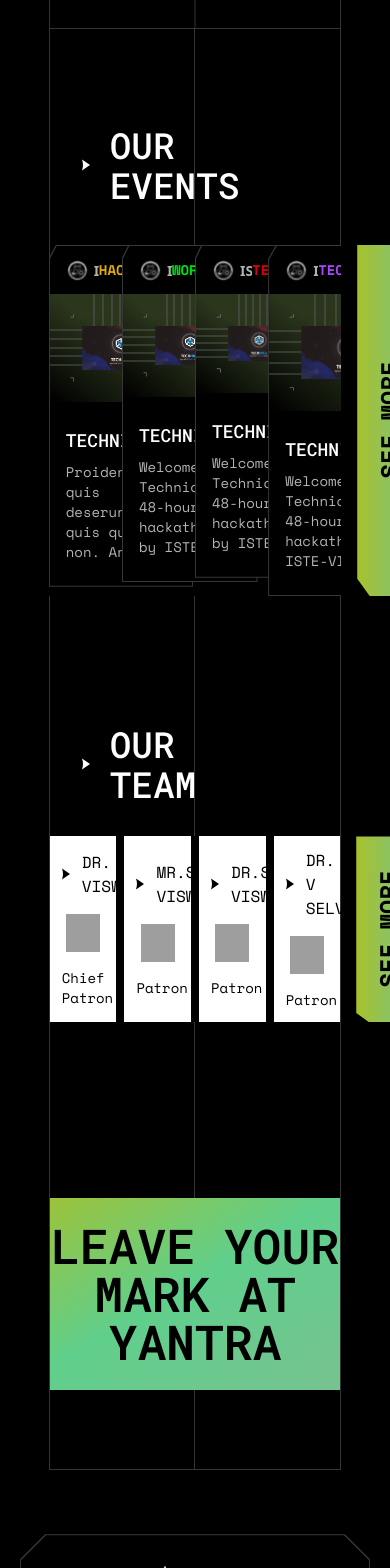
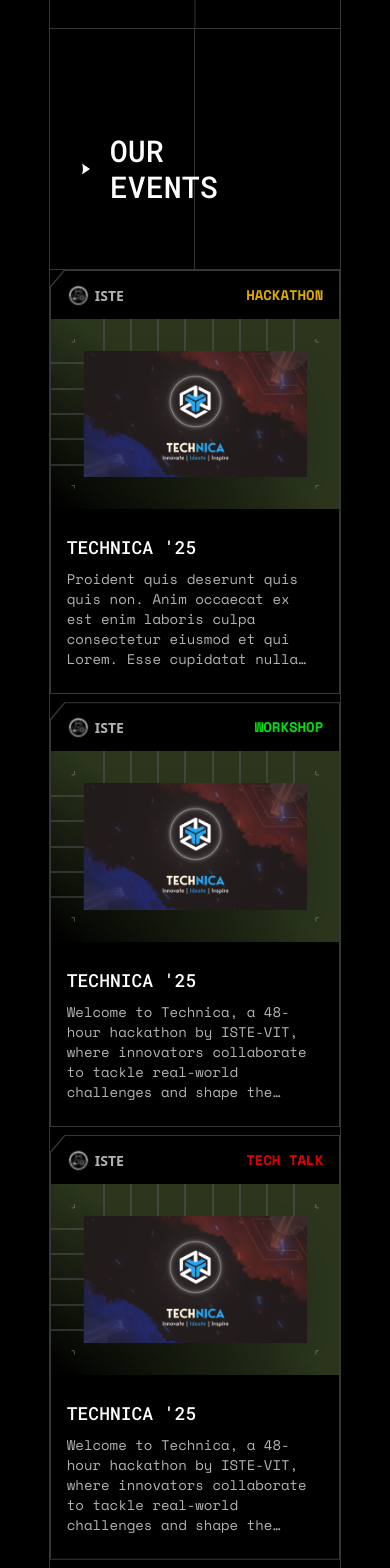
Before and after one commit to Keshav-Aneja/yantra-2025, a Next.js app: page / in a window 390 px wide. Shown: the part 7000-8568 px from the top of the page. Built offline with nearby package versions, Linux system fonts and the light colour scheme; grey boxes are pictures that could not be loaded.

Commit message:
chore: responsive events and team section

```diff
--- a/src/sections/Team.tsx
+++ b/src/sections/Team.tsx
@@ -8,26 +8,26 @@
     <div className="w-wrapper mx-auto border-x border-border" id="team">
       <div className="w-full grid grid-cols-2 h-60 ">
         <div className="w-full h-full border-r border-border flex flex-col justify-end">
-          <div className={"p-8 flex gap-5"}>
+          <div className={"p-8 max-md:p-4 flex gap-5 w-full"}>
             <Image
               src={"/icons/arrow-right-solid.svg"}
               height={11}
               width={8}
               alt={"arrow-right"}
             />
-            <div className={"font-roboto_mono text-white text-4xl font-medium"}>
+            <div className={"font-roboto_mono text-white text-4xl max-md:text-3xl font-medium"}>
               OUR TEAM
             </div>
           </div>
         </div>
         <div className="w-full h-full"></div>
       </div>
-      <div className="w-full grid grid-cols-4 gap-2 relative">
+      <div className="w-full grid grid-cols-4 gap-2 relative max-lg:grid-cols-2 max-sm:flex max-sm:flex-col">
         {team.map((member, _i) => (
           <TeamCard key={_i} data={member} />
         ))}
-        <button className="w-16 h-full --see-more-btn bg-gradient-to-r to-[#76C38F] from-[#A7C12C] absolute bottom-0 -right-20">
-          <h2 className=" -rotate-90 font-space_mono text-2xl font-semibold text-nowrap flex items-center justify-center">
+        <button className="w-16 h-full --see-more-btn bg-gradient-to-r to-[#76C38F] from-[#A7C12C] absolute bottom-0 -right-20 max-sm:relative max-sm:right-0 max-sm:w-full max-sm:h-16">
+          <h2 className=" -rotate-90 font-space_mono text-2xl font-semibold text-nowrap flex items-center justify-center max-sm:rotate-0">
             SEE MORE
           </h2>
         </button>
@@ -38,7 +38,7 @@
 
       <Link href="https://vtop.vit.ac.in">
         <div
-          className="w-full py-6 h-fit font-roboto_mono text-center text-5xl font-semibold
+          className="w-full py-6 h-fit font-roboto_mono text-center text-5xl max-md:text-4xl px-6 font-semibold
       "
           style={{
             background:
--- a/src/sections/events.tsx
+++ b/src/sections/events.tsx
@@ -36,14 +36,28 @@
               width={8}
               alt={"arrow-right"}
             />
-            <div className={"font-roboto_mono text-white text-4xl font-medium"}>
+            <div className={"font-roboto_mono text-white text-4xl max-md:text-3xl font-medium"}>
               {related ? "RELATED EVENTS" : "OUR EVENTS"}
             </div>
           </div>
         </div>
         <div className="w-full h-full"></div>
       </div>
-      <Carousel
+      <div className={"w-full border border-border p-0"}>
+        <div className={"sm:grid grid-cols-2 lg:grid-cols-4 max-sm:flex max-sm:flex-col max-sm:gap-2 relative"}>
+          {events.slice(0, 4).map((eventCardProps, index) => (
+              <EventCard key={index} {...eventCardProps} />
+          ))}
+          <Link href="/events">
+            <button className="w-16 h-full --see-more-btn bg-gradient-to-r to-[#76C38F] from-[#A7C12C] absolute bottom-0 -right-20 max-sm:relative max-sm:right-0 max-sm:w-full max-sm:h-16">
+              <h2 className=" -rotate-90 font-space_mono text-2xl font-semibold text-nowrap flex items-center justify-center max-sm:rotate-0">
+                SEE MORE
+              </h2>
+            </button>
+          </Link>
+        </div>
+      </div>
+      {/*<Carousel
         opts={{
           slidesToScroll: 1,
           watchDrag: false,
@@ -68,7 +82,7 @@
             </h2>
           </button>
         </Link>
-      </Carousel>{" "}
+      </Carousel>{" "}*/}
       {/* <div className="w-full grid grid-cols-2 h-60 border-x border-border">
         <div className="w-full h-full border-r border-border flex flex-col justify-end">
           {!related && (
```
